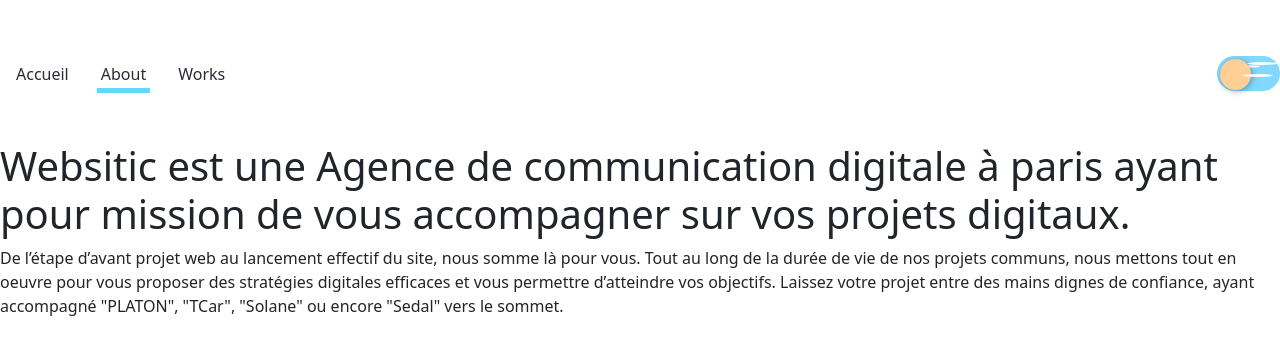
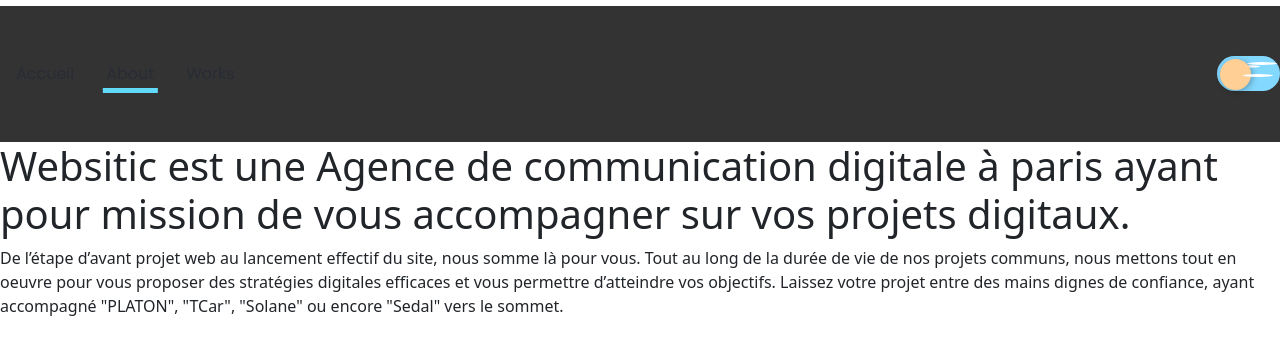
Before and after one commit to aauugguussttiinn/agency-website, a React (Create React App) app: page /about in a window 1280 px wide. Shown: the top 354 px of the page. Built offline with nearby package versions, Linux system fonts and the light colour scheme.

Commit message:
Works for header

```diff
--- a/src/Context/ThemeContext.jsx
+++ b/src/Context/ThemeContext.jsx
@@ -8,6 +8,7 @@
 
   const toggleTheme = () => {
     setTheme(!theme);
+    console.log(theme)
   };
 
   return (
--- a/src/components/ToggleButton/ToggleButton.jsx
+++ b/src/components/ToggleButton/ToggleButton.jsx
@@ -1,10 +1,13 @@
-import React from 'react';
+import React, { useContext } from 'react';
+import { ThemeContext } from 'Context/ThemeContext';
 
 const ToggleButton = () => {
+  const {toggleTheme, theme} = useContext(ThemeContext)
+
   return (
     <div className="toggleWrapper">
-      <input type="checkbox" className="dn" id="dn"/>
-      <label for="dn" className="toggle">
+      <input onClick={ toggleTheme } type="checkbox" className={theme ? "dn tolight" : "dn todark" } id="dn"/>
+      <label htmlFor="dn" className="toggle">
         <span className="toggle__handler">
           <span className="crater crater--1"></span>
           <span className="crater crater--2"></span>
@@ -18,28 +21,7 @@
         <span className="star star--6"></span>
       </label>
     </div>
-    // <div className="toggle-switch">
-    //   <input
-    //     type="checkbox"
-    //     className="toggle-switch-checkbox"
-    //     name="dark-light-switch"
-    //     id="dark-light-switch"
-    //   />
-    //   <label className="toggle-switch-label" htmlFor="dark-light-switch">
-    //     <span className="toggle-switch-inner" />
-    //     <span className="toggle-switch-switch" />
-    //   </label>
-    // </div>
   );
 };
 
 export default ToggleButton;
-
-
-// const ToggleButton = () => {
-//   return (
-//     <div className="toggle-button">
-//       <p>dd</p>
-//     </div>
-//   );
-// };
--- a/src/styles/_settings.scss
+++ b/src/styles/_settings.scss
@@ -15,9 +15,6 @@
 body {
   margin: 0.4rem auto;
   max-width: 1296px;
-  // font-family: $font-1;
-  // color: $color-3;
-  // background-color: $color-2;
 }
 li {
   list-style-type: none;
@@ -32,19 +29,13 @@
 }
 
 .maintheme.tolight {
-  body {
     font-family: $font-1;
     background-color: #f1f1f1;
     color: #333333;
-  }
-
 }
 
 .maintheme.todark {
-  body {
     font-family: $font-1;
     background-color: #333333;
     color: #f1f1f1;
-  }
-
 }
```
